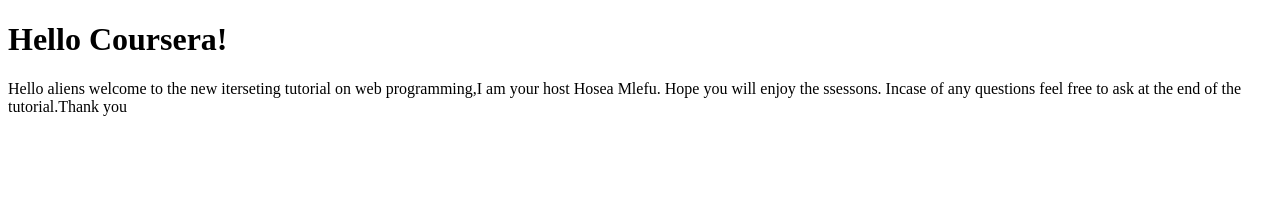
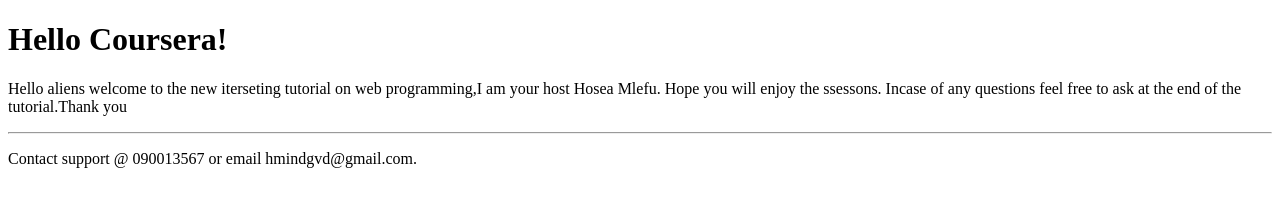
Before and after one commit to hosemlefu/hosemlefu.github.io, a plain HTML site: page index.html in a window 1280 px wide. Drawn offline with Linux system fonts and the light colour scheme.

Commit message:
My First Page.

```diff
--- a/index.html
+++ b/index.html
@@ -9,6 +9,7 @@
 <body>
 <h1> Hello Coursera!</h1>
 <p>Hello aliens welcome to the new iterseting tutorial on web programming,I am your host Hosea Mlefu. Hope you will enjoy the ssessons. Incase of any questions feel free to ask at the end of the tutorial.Thank you</p>
+<footer> <hr> <p> Contact support @ 090013567 or email hmindgvd@gmail.com. </p> </footer>
 
 </body>
 </html>
```
